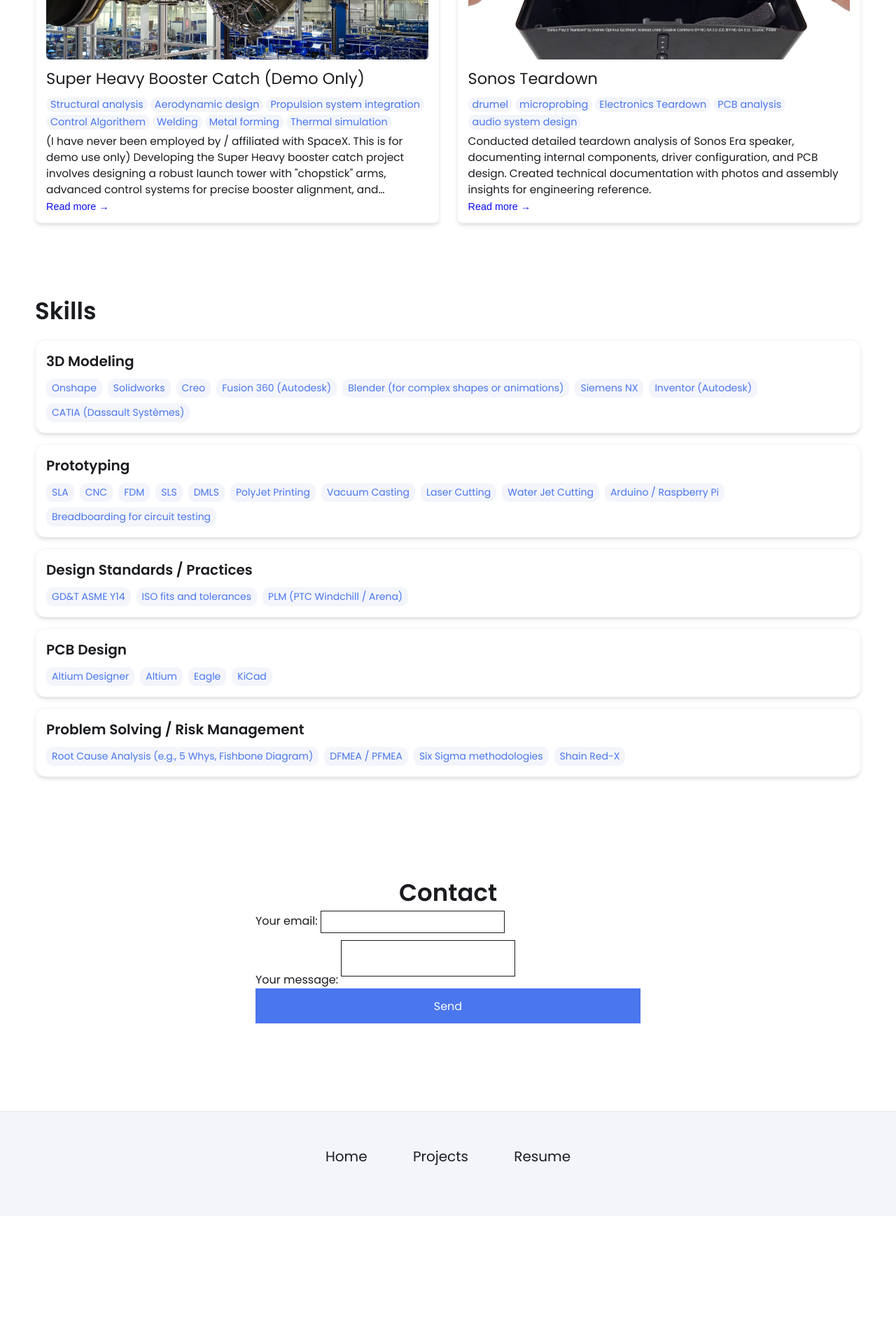
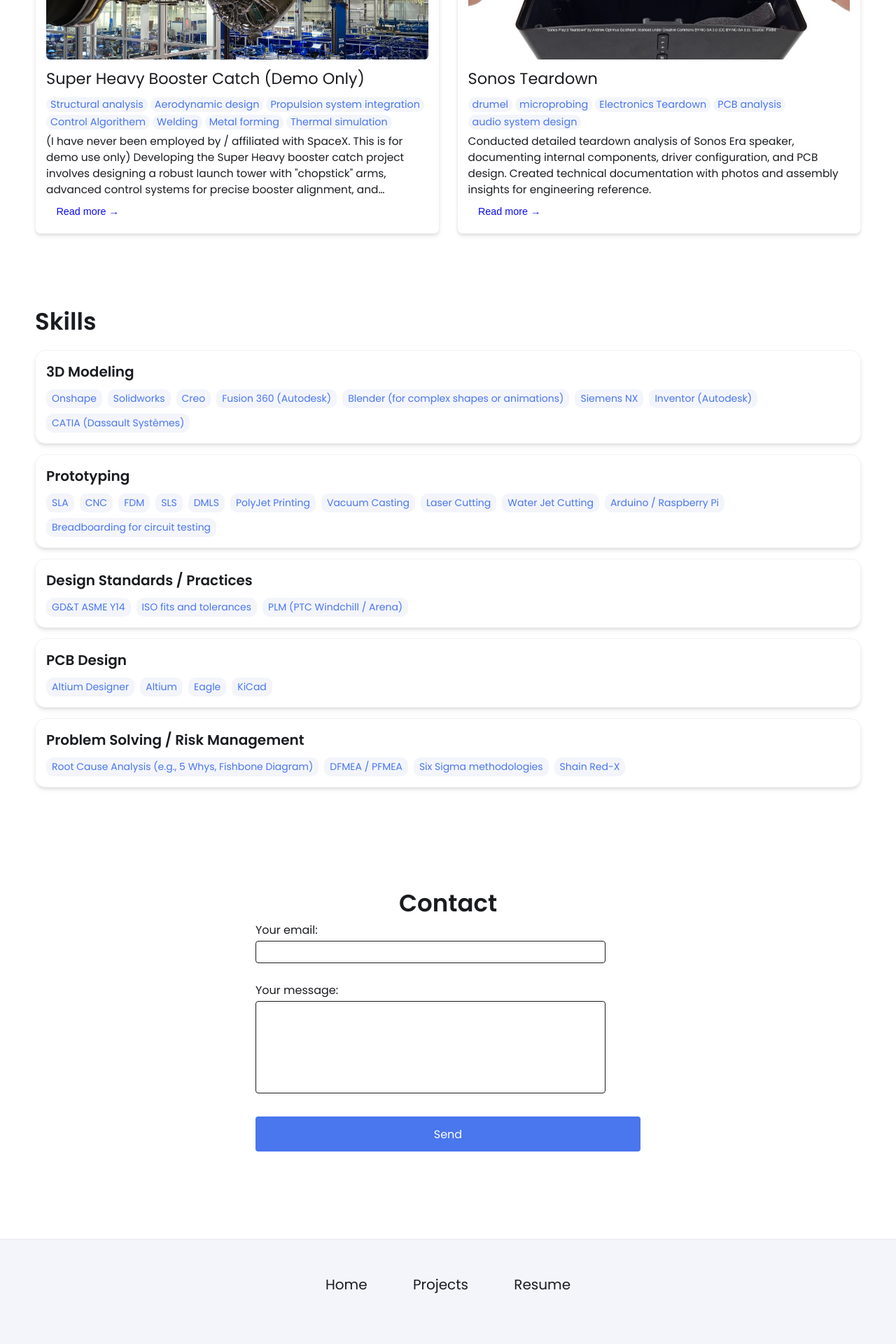
Before and after one commit to burtonrasmussen/burtonrasmussen.github.io, a Jekyll site: the page built from index.html, in a window 1280 px wide. Shown: the part 1207-3127 px from the top of the page at 70% size. Built offline with Jekyll 4.4.1, drawn with Linux system fonts in a browser that asks for light colours; before the commit the page ends 2944 px from its top, so only the background shows below that.

Commit message:
Update contact.html

```diff
--- a/_includes/contact.html
+++ b/_includes/contact.html
@@ -1,23 +1,51 @@
-<!-- SECTION 4: Contact-->
-<section id="contact" class= "contact-section">
+<!-- SECTION 4: Contact -->
+<section id="contact" class="contact-section">
   <h2>Contact</h2>
 
+  <style>
+    input[type="email"],
+    textarea {
+      width: 100%;
+      max-width: 500px;
+      padding: 0.5em;
+      margin-top: 0.25em;
+      margin-bottom: 1em;
+      font-size: 1em;
+      border: 1px solid #ccc;
+      border-radius: 4px;
+      box-sizing: border-box;
+    }
+
+    label {
+      display: block;
+      margin-bottom: 1em;
+    }
+
+    button {
+      padding: 0.5em 1em;
+      font-size: 1em;
+      border: none;
+      border-radius: 4px;
+      background-color: #007bff;
+      color: white;
+      cursor: pointer;
+    }
+
+    button:hover {
+      background-color: #0056b3;
+    }
+  </style>
+
   <div class="group">
-
-       <!-- modify this form HTML and place wherever you want your form -->
-        <form
-          action="https://formspree.io/f/mvgaayjk"
-          method="POST"
-        >
+    <form action="https://formspree.io/f/mvgaayjk" method="POST">
       <label>
         Your email:
         <input type="email" name="email">
       </label>
       <label>
         Your message:
-            <textarea name="message"></textarea>
+        <textarea name="message" rows="6"></textarea>
       </label>
-          <!-- your other form fields go here -->
       <button type="submit">Send</button>
     </form>
   </div>
```
Lines whose indentation alone changed are shown as unchanged.
